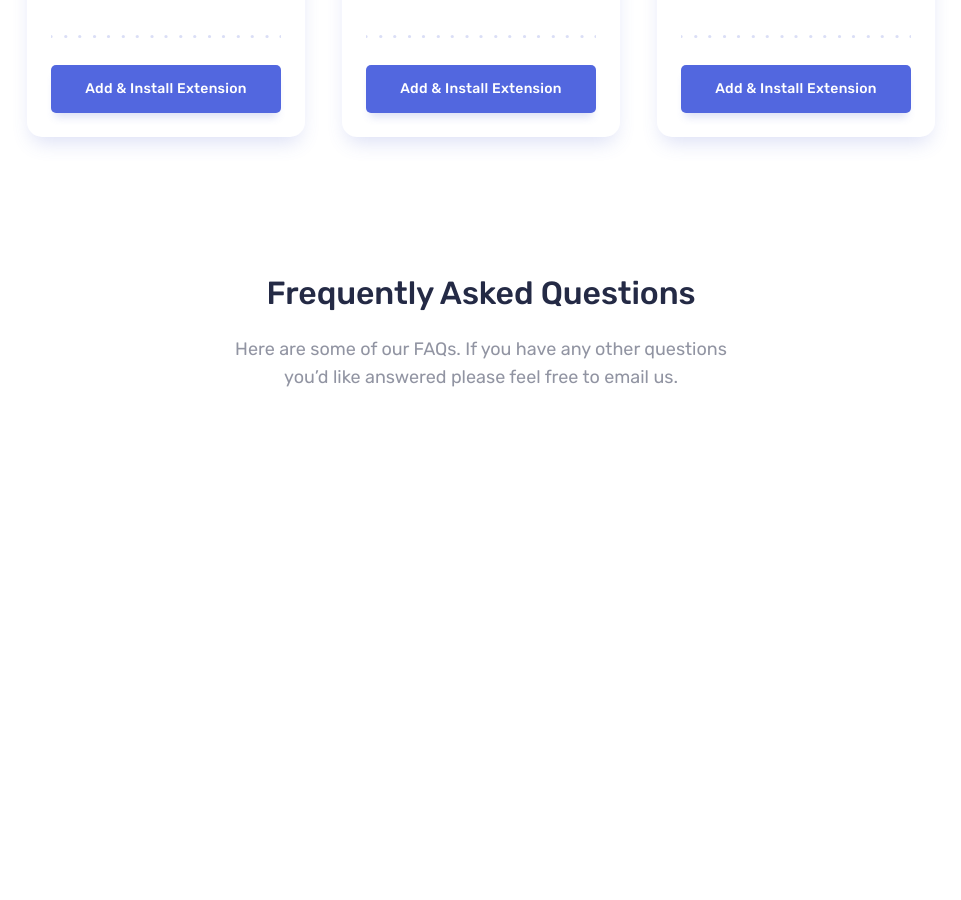
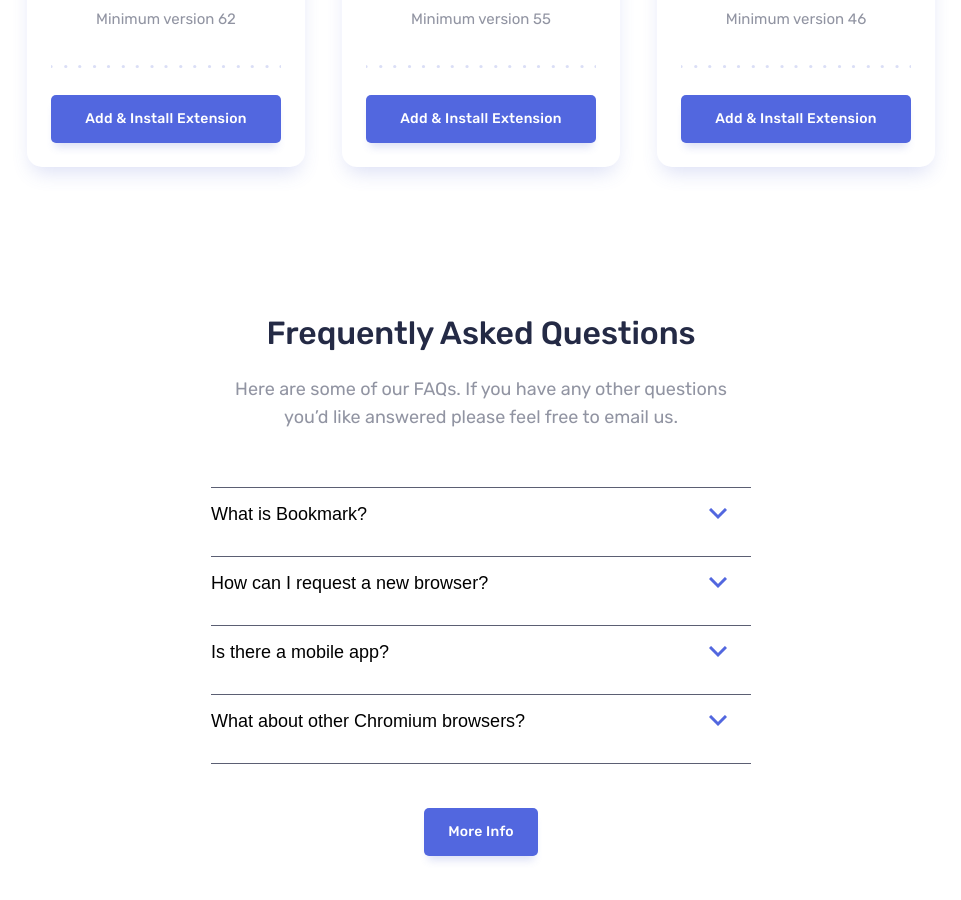
Before and after one commit to Sergio0831/bookmark-landing-page, a React (Create React App) app: page / in a window 1280 px wide. Shown: the part 2082-2982 px from the top of the page, without its empty margins (159-1120 px from the left). Before the commit the page ends 2473 px from the top, so only its background shows below. Built offline with nearby package versions, Linux system fonts and the light colour scheme.

Commit message:
Created Questions section with accordion

```diff
--- /dev/null
+++ b/src/components/ArrowIcon.js
@@ -0,0 +1,26 @@
+import React from "react";
+import styled from "styled-components";
+
+const ArrowIcon = ({ showInfo }) => {
+	return (
+		<StyledArrowIcon
+			style={{ transform: showInfo ? "rotate(180deg)" : "none" }}
+			xmlns="http://www.w3.org/2000/svg"
+			width="18"
+			height="12"
+		>
+			<path
+				fill="none"
+				stroke={showInfo ? "#FA5959" : "#5267DF"}
+				strokeWidth="3"
+				d="M1 1l8 8 8-8"
+			/>
+		</StyledArrowIcon>
+	);
+};
+
+export default ArrowIcon;
+
+const StyledArrowIcon = styled.svg`
+	transition: ${(props) => props.theme.transitions.basic};
+`;
--- /dev/null
+++ b/src/components/Question.js
@@ -0,0 +1,20 @@
+import React, { useState } from "react";
+import styled from "styled-components";
+import ArrowIcon from "./ArrowIcon";
+import { StyledQuestion, Header, Title, Info } from "../styles/styledQuestion";
+
+const Question = ({ title, info }) => {
+	const [showInfo, setShowInfo] = useState(false);
+
+	return (
+		<StyledQuestion>
+			<Header onClick={() => setShowInfo(!showInfo)}>
+				<Title>{title}</Title>
+				<ArrowIcon showInfo={showInfo} />
+			</Header>
+			{showInfo && <Info showInfo>{info}</Info>}
+		</StyledQuestion>
+	);
+};
+
+export default Question;
--- /dev/null
+++ b/src/data/QuestionsData.js
@@ -0,0 +1,28 @@
+const questions = [
+	{
+		id: 1,
+		title: "What is Bookmark?",
+		info:
+			"Vivamus luctus eros aliquet convallis ultricies. Mauris auguemassa, ultricies non ligula. Suspendisse imperdiet. Vivamus luctus eros aliquet convallis ultricies. Mauris augue massa, ultricies non ligula. Suspendisse imperdie tVivamus luctus eros aliquet convallis ultricies. Mauris augue massa, ultricies non ligula. Suspendisse imperdiet.",
+	},
+	{
+		id: 2,
+		title: "How can I request a new browser?",
+		info:
+			"Vivamus luctus eros aliquet convallis ultricies. Mauris auguemassa, ultricies non ligula. Suspendisse imperdiet. Vivamus luctus eros aliquet convallis ultricies. Mauris augue massa, ultricies non ligula. Suspendisse imperdie tVivamus luctus eros aliquet convallis ultricies. Mauris augue massa, ultricies non ligula. Suspendisse imperdiet.",
+	},
+	{
+		id: 3,
+		title: "Is there a mobile app?",
+		info:
+			"Vivamus luctus eros aliquet convallis ultricies. Mauris auguemassa, ultricies non ligula. Suspendisse imperdiet. Vivamus luctus eros aliquet convallis ultricies. Mauris augue massa, ultricies non ligula. Suspendisse imperdie tVivamus luctus eros aliquet convallis ultricies. Mauris augue massa, ultricies non ligula. Suspendisse imperdiet.",
+	},
+	{
+		id: 4,
+		title: "What about other Chromium browsers?",
+		info:
+			"Vivamus luctus eros aliquet convallis ultricies. Mauris auguemassa, ultricies non ligula. Suspendisse imperdiet. Vivamus luctus eros aliquet convallis ultricies. Mauris augue massa, ultricies non ligula. Suspendisse imperdie tVivamus luctus eros aliquet convallis ultricies. Mauris augue massa, ultricies non ligula. Suspendisse imperdiet.",
+	},
+];
+
+export default questions;
--- a/src/sections/Features.js
+++ b/src/sections/Features.js
@@ -23,6 +23,6 @@ const StyledFeatures = styled.section`
 	padding-top: 8rem;
 
 	@media ${({ theme }) => theme.mediaQueries.tablet} {
-		padding: 14rem 3.2rem 0;
+		padding: 15rem 3.2rem 0;
 	}
 `;
--- a/src/sections/Pricing.js
+++ b/src/sections/Pricing.js
@@ -41,7 +41,7 @@ export const PricingCards = styled.div`
 	display: flex;
 	align-items: end;
 	justify-content: center;
-	margin-top: 2.6rem;
+	margin-top: 5.6rem;
 
 	@media ${({ theme }) => theme.mediaQueries.tablet} {
 		flex-direction: column;
--- a/src/sections/Questions.js
+++ b/src/sections/Questions.js
@@ -1,15 +1,30 @@
-import React from "react";
+import React, { useState } from "react";
 import styled from "styled-components";
-import { Paragraph, Title } from "../styles/theme/styled-components";
+import { Paragraph, Title, Wrapper } from "../styles/theme/styled-components";
+import data from "../data/QuestionsData";
+import Question from "../components/Question";
+import { PrimaryButton } from "../styles/StyledButton";
 
 const Questions = () => {
+	const [questions, setQuestions] = useState(data);
+
 	return (
 		<StyledQuestions>
-			<Title>Frequently Asked Questions</Title>
-			<Paragraph textAlign="center" width="54rem">
-				Here are some of our FAQs. If you have any other questions you’d like
-				answered please feel free to email us.
-			</Paragraph>
+			<Wrapper width="54rem">
+				<Title>Frequently Asked Questions</Title>
+				<Paragraph textAlign="center" width="54rem">
+					Here are some of our FAQs. If you have any other questions you’d like
+					answered please feel free to email us.
+				</Paragraph>
+				<Accordeon>
+					{questions.map((question) => {
+						return <Question key={question.id} {...question} />;
+					})}
+				</Accordeon>
+				<ButtonContainer>
+					<PrimaryButton to="/">More Info</PrimaryButton>
+				</ButtonContainer>
+			</Wrapper>
 		</StyledQuestions>
 	);
 };
@@ -17,5 +32,21 @@ const Questions = () => {
 export default Questions;
 
 const StyledQuestions = styled.section`
-	padding-top: 13rem;
+	padding: 14rem 0 15rem;
+
+	@media ${({ theme }) => theme.mediaQueries.tablet} {
+		padding: 11rem 3.2rem;
+	}
 `;
+
+const Accordeon = styled.div`
+	margin: 5.6rem 0 4.4rem;
+
+	@media ${({ theme }) => theme.mediaQueries.mobile} {
+		margin: 5.4rem 0 2.8rem;
+	}
+`;
+
+const ButtonContainer = styled.div`
+	text-align: center;
+`;
--- a/src/styles/StyledTabs.js
+++ b/src/styles/StyledTabs.js
@@ -28,9 +28,9 @@ export const StyledTabs = styled.div`
 
 		@media ${({ theme }) => theme.mediaQueries.mobile} {
 			right: 4rem;
-			bottom: 37rem;
+			bottom: 32rem;
 			width: 57.7rem;
-			height: 21rem;
+			height: 20rem;
 		}
 	}
 
@@ -52,9 +52,6 @@ export const Content = styled.div`
 
 	@media ${({ theme }) => theme.mediaQueries.tablet} {
 		flex-direction: column;
-	}
-
-	@media ${({ theme }) => theme.mediaQueries.tablet} {
 		padding-bottom: 10rem;
 	}
 `;
@@ -75,7 +72,7 @@ export const ContentText = styled.div`
 		max-width: 100%;
 
 		@media ${({ theme }) => theme.mediaQueries.mobile} {
-			padding-top: 2.5rem;
+			padding-top: 3.5rem;
 		}
 	}
 `;
--- /dev/null
+++ b/src/styles/styledQuestion.js
@@ -0,0 +1,64 @@
+import styled from "styled-components";
+
+export const StyledQuestion = styled.article`
+	border-bottom: 1px solid rgba(36, 42, 69, 0.75);
+	padding: 1rem 2.4rem 1.3rem 0;
+	transition: ${(props) => props.theme.transitions.basic};
+
+	:first-child {
+		border-top: 1px solid rgba(36, 42, 69, 0.75);
+
+		@media ${({ theme }) => theme.mediaQueries.mobile} {
+			border-top: none;
+		}
+	}
+
+	@media ${({ theme }) => theme.mediaQueries.mobile} {
+		padding: 1rem 0 1.2rem;
+	}
+`;
+
+export const Header = styled.button`
+	display: flex;
+	align-items: center;
+	justify-content: space-between;
+	outline: none;
+	border: none;
+	padding-bottom: 1.3rem;
+	width: 100%;
+	background-color: transparent;
+	transition: ${(props) => props.theme.transitions.basic};
+	cursor: pointer;
+
+	@media ${({ theme }) => theme.mediaQueries.mobile} {
+		padding-bottom: 1rem;
+	}
+`;
+
+export const Title = styled.h3`
+	font-weight: ${(props) => props.theme.fontWeights.regular};
+	font-size: 1.8rem;
+	line-height: 3.2rem;
+	transition: ${(props) => props.theme.transitions.basic};
+
+	${Header}:hover & {
+		color: ${(props) => props.theme.colors.secondaryColor};
+	}
+
+	@media ${({ theme }) => theme.mediaQueries.mobile} {
+		font-size: 1.5rem;
+	}
+`;
+
+export const Info = styled.p`
+	font-size: 1.6rem;
+	line-height: 3.6rem;
+	letter-spacing: 0.15px;
+	color: rgba(36, 42, 69, 0.75);
+	transition: all 0.3s ease;
+	transition-delay: 1s;
+
+	@media ${({ theme }) => theme.mediaQueries.mobile} {
+		font-size: 1.5rem;
+	}
+`;
--- a/src/styles/theme/styled-components.js
+++ b/src/styles/theme/styled-components.js
@@ -27,6 +27,7 @@ export const Title = styled.h2`
 	@media ${({ theme }) => theme.mediaQueries.mobile} {
 		margin-bottom: 0;
 		font-size: 2.4rem;
+		line-height: 3rem;
 	}
 `;
 
@@ -53,6 +54,7 @@ export const Paragraph = styled.p`
 	}
 
 	@media ${({ theme }) => theme.mediaQueries.mobile} {
+		margin-top: 1.6rem;
 		font-size: 1.5rem;
 		line-height: 2.5rem;
 		color: rgba(36, 42, 69, 0.5);
```
